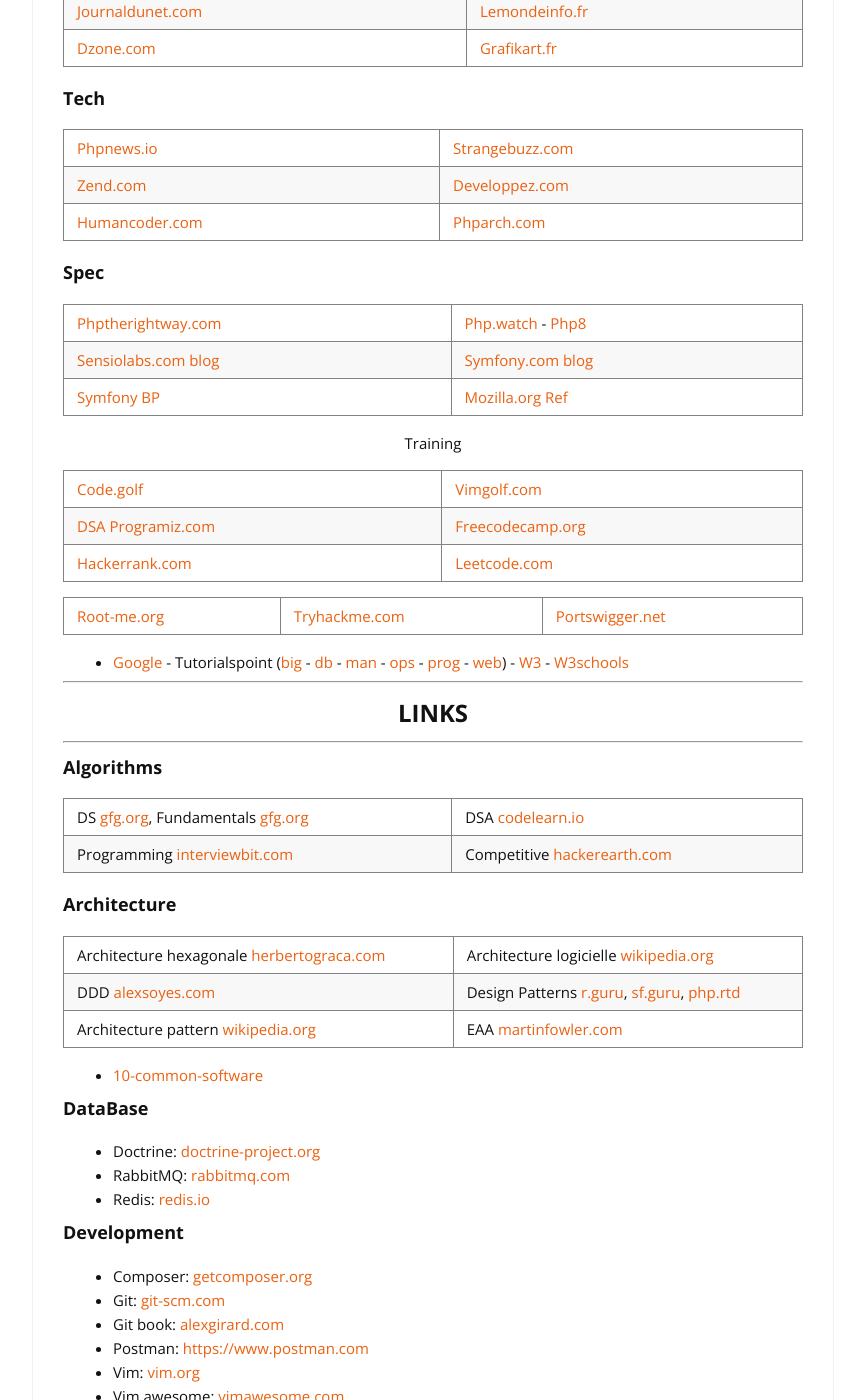
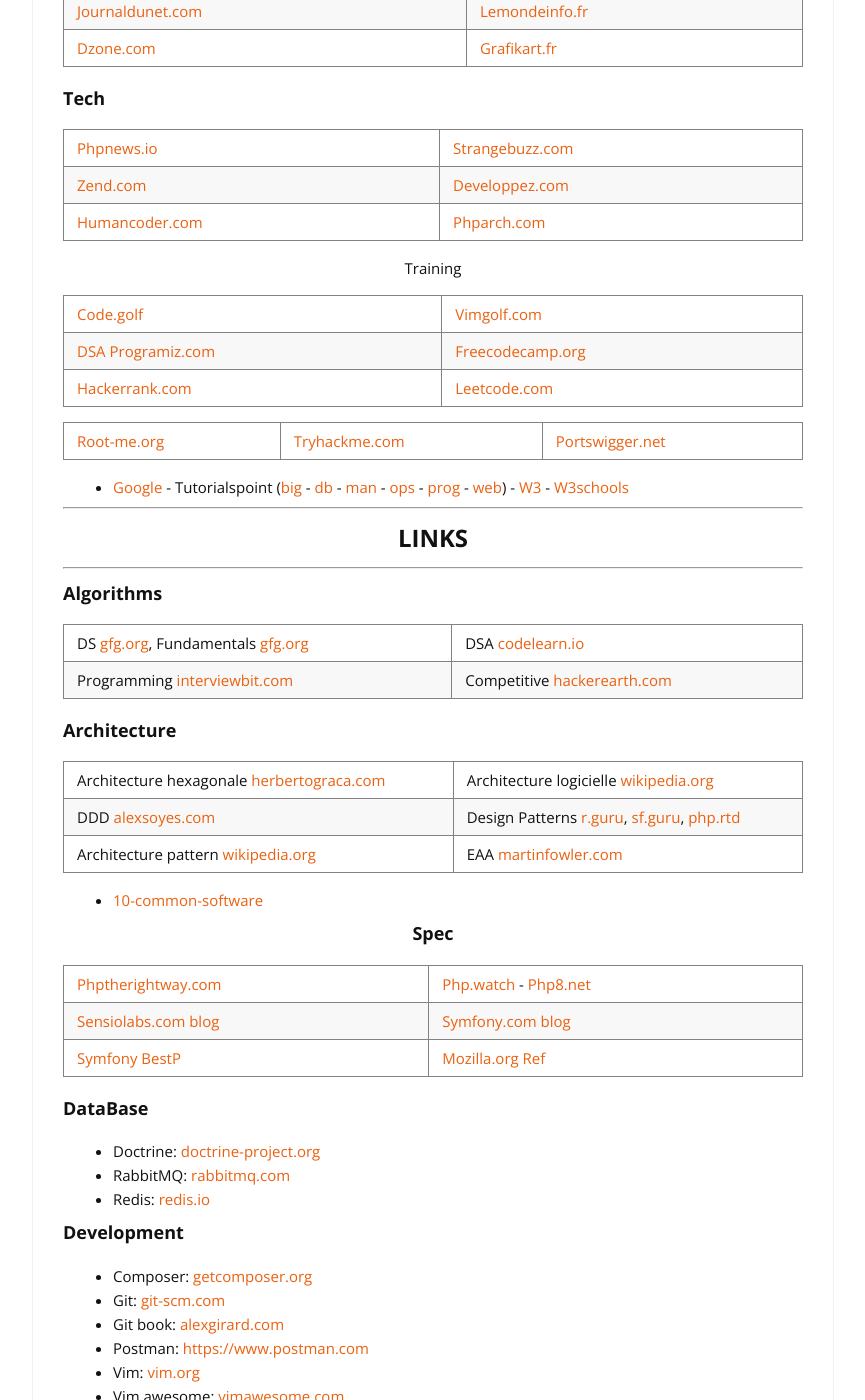
Before and after one commit to cylmat/cylmat.github.io, a Jekyll site: the page built from _pages/USEFUL.md, in a window 1280 px wide and 1400 px high, scrolled down 394 px. Shown: the whole window, without its empty margins (207-1072 px from the left). Built offline with Jekyll 4.4.1, drawn with Linux system fonts in a browser that asks for light colours; nearby versions of some CDN libraries; some of the changed lines change nothing that is shown.

Commit message:
Update USEFUL.md

```diff
--- a/_pages/USEFUL.md
+++ b/_pages/USEFUL.md
@@ -19,12 +19,6 @@
 |[Phpnews.io](https://phpnews.io)|[Strangebuzz.com](https://www.strangebuzz.com/fr)|
 |[Zend.com](https://www.zend.com/blog)|[Developpez.com](https://php.developpez.com)|
 |[Humancoder.com](https://news.humancoders.com/t/php)|[Phparch.com](https://www.phparch.com)|
-
-### Spec
-
-|[Phptherightway.com](https://phptherightway.com)|[Php.watch](https://php.watch/versions) - [Php8](https://www.php.net/releases/8.0/en.php)|
-|[Sensiolabs.com blog](https://blog.sensiolabs.com)|[Symfony.com blog](https://symfony.com/blog)|
-|[Symfony BP](https://symfony.com/doc/current/best_practices.html)|[Mozilla.org Ref](https://developer.mozilla.org/fr/docs/Web)|
 
 <center>Training</center>
 
@@ -52,6 +46,12 @@
 |Architecture pattern [wikipedia.org](https://en.wikipedia.org/wiki/Architectural_pattern)|EAA [martinfowler.com](https://martinfowler.com/eaaCatalog)|
 
 - [10-common-software](https://towardsdatascience.com/10-common-software-architectural-patterns-in-a-nutshell-a0b47a1e9013)
+
+### <center>Spec</center>
+
+|[Phptherightway.com](https://phptherightway.com)|[Php.watch](https://php.watch/versions) - [Php8.net](https://www.php.net/releases/8.0/en.php)|
+|[Sensiolabs.com blog](https://blog.sensiolabs.com)|[Symfony.com blog](https://symfony.com/blog)|
+|[Symfony BestP](https://symfony.com/doc/current/best_practices.html)|[Mozilla.org Ref](https://developer.mozilla.org/fr/docs/Web)|
 
 ### DataBase
 + Doctrine: [doctrine-project.org](https://www.doctrine-project.org)
```
